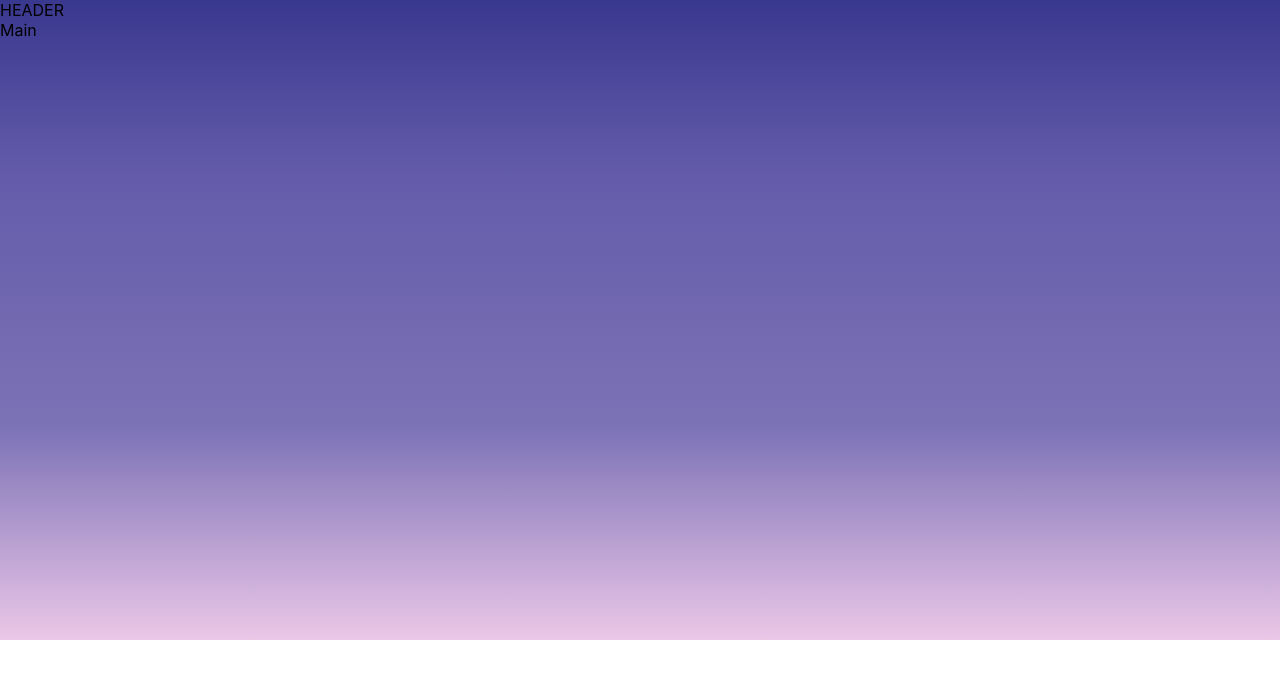
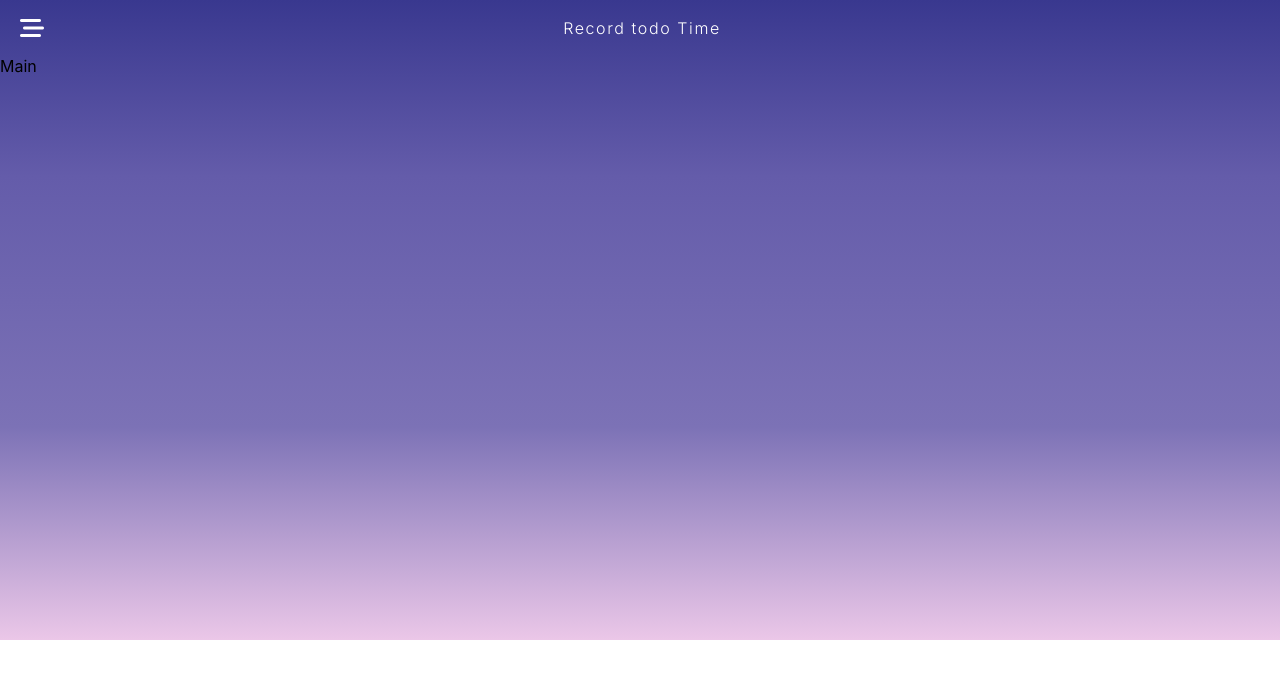
Before and after one commit to 12Ahn22/React-todo-timer, a React (Create React App) app: page / in a window 1280 px wide. Shown: the top 678 px of the page. Built offline with nearby package versions, Linux system fonts and the light colour scheme.

Commit message:
feat: Header 컴포넌트 추가

```diff
--- /dev/null
+++ b/src/components/UI/Header/Header.js
@@ -0,0 +1,25 @@
+import React from 'react';
+import styled from 'styled-components';
+import MenuIcon from './MenuIcon';
+import Title from './Title';
+
+const Header = () => {
+  return (
+    <HeaderContainer>
+      {/* home button */}
+      <MenuIcon />
+      {/* Title */}
+      <Title>Record todo Time</Title>
+    </HeaderContainer>
+  );
+};
+
+const HeaderContainer = styled.header`
+  height: 3.5rem;
+  background-color: transparent;
+  display: flex;
+  align-items: center;
+  padding: 0 20px;
+`;
+
+export default Header;
--- /dev/null
+++ b/src/components/UI/Header/MenuIcon.js
@@ -0,0 +1,22 @@
+import React from 'react';
+import styled from 'styled-components';
+import { Link } from 'react-router-dom';
+
+const MenuIcon = () => {
+  return (
+    <StyledLink to={'/'}>
+      <i className="fa-solid fa-bars-staggered"></i>
+    </StyledLink>
+  );
+};
+
+const StyledLink = styled(Link)`
+  width: 24px;
+  height: 24px;
+  color: #fff;
+  & i {
+    font-size: 24px;
+  }
+`;
+
+export default MenuIcon;
--- /dev/null
+++ b/src/components/UI/Header/Title.js
@@ -0,0 +1,13 @@
+import styled from 'styled-components';
+
+const Title = styled.h1`
+  width: calc(100% - 44px);
+  text-align: center;
+  color: #fff;
+  font-size: 1rem;
+  font-weight: 300;
+  font-family: 'Inter', sans-serif;
+  letter-spacing: 0.1rem;
+`;
+
+export default Title;
--- a/src/components/UI/Layout.js
+++ b/src/components/UI/Layout.js
@@ -1,12 +1,13 @@
 import React from 'react';
 import { Outlet } from 'react-router-dom';
+import Header from './Header/Header';
 import Section from './Section';
 
 const Layout = () => {
   return (
     <Section>
       {/* HEADER */}
-      <header>HEADER</header>
+      <Header />
       {/* OUTLET */}
       <Outlet />
     </Section>
```
